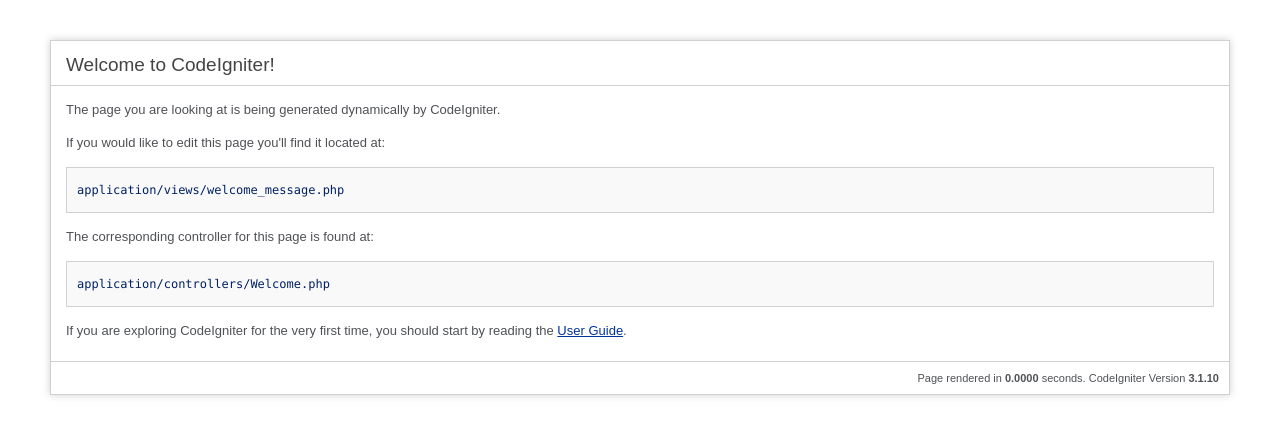
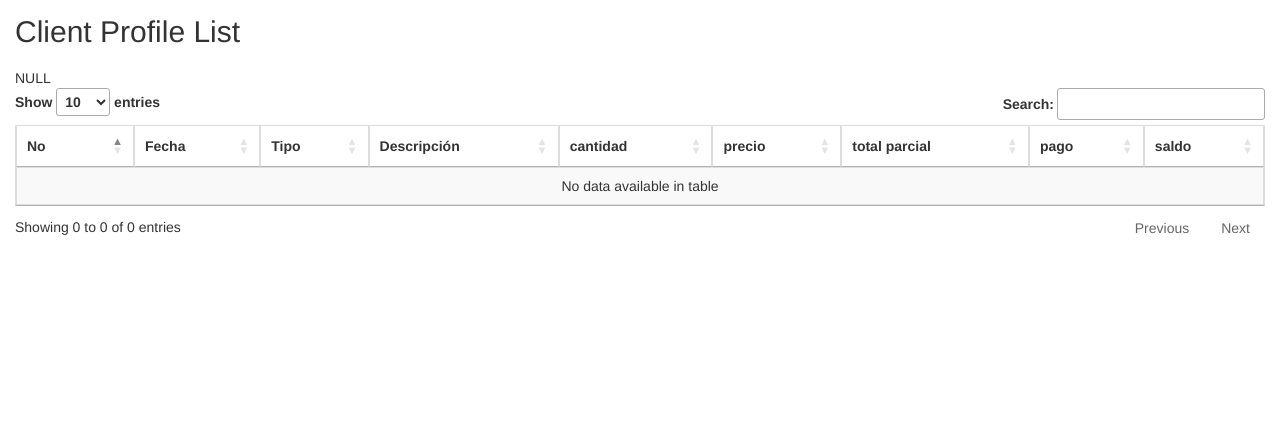
Before and after one commit to oteroweb/CodeIgniterDatatable, a CodeIgniter app: the page made by application/views/welcome_message.php in a window 1280 px wide. Shown: the top 437 px of the page. Run offline with CodeIgniter, Linux system fonts and the light colour scheme; data that the repository does not hold is empty; some libraries are stand-ins or nearby versions.

Commit message:
sql y vista datatable

```diff
--- a/application/config/database.php
+++ b/application/config/database.php
@@ -77,7 +77,7 @@ $db['default'] = array(
 	'dsn'	=> '',
 	'hostname' => 'localhost',
 	'username' => 'root',
-	'password' => '',
+	'password' => 'saratoga',
 	'database' => 'codeigniterDataTable',
 	'dbdriver' => 'mysqli',
 	'dbprefix' => '',
--- a/application/views/welcome_message.php
+++ b/application/views/welcome_message.php
@@ -1,89 +1,85 @@
-<?php
-defined('BASEPATH') OR exit('No direct script access allowed');
-?><!DOCTYPE html>
-<html lang="en">
+<!doctype html>
+<html>
 <head>
-	<meta charset="utf-8">
-	<title>Welcome to CodeIgniter</title>
-
-	<style type="text/css">
-
-	::selection { background-color: #E13300; color: white; }
-	::-moz-selection { background-color: #E13300; color: white; }
-
-	body {
-		background-color: #fff;
-		margin: 40px;
-		font: 13px/20px normal Helvetica, Arial, sans-serif;
-		color: #4F5155;
-	}
-
-	a {
-		color: #003399;
-		background-color: transparent;
-		font-weight: normal;
-	}
-
-	h1 {
-		color: #444;
-		background-color: transparent;
-		border-bottom: 1px solid #D0D0D0;
-		font-size: 19px;
-		font-weight: normal;
-		margin: 0 0 14px 0;
-		padding: 14px 15px 10px 15px;
-	}
-
-	code {
-		font-family: Consolas, Monaco, Courier New, Courier, monospace;
-		font-size: 12px;
-		background-color: #f9f9f9;
-		border: 1px solid #D0D0D0;
-		color: #002166;
-		display: block;
-		margin: 14px 0 14px 0;
-		padding: 12px 10px 12px 10px;
-	}
-
-	#body {
-		margin: 0 15px 0 15px;
-	}
-
-	p.footer {
-		text-align: right;
-		font-size: 11px;
-		border-top: 1px solid #D0D0D0;
-		line-height: 32px;
-		padding: 0 10px 0 10px;
-		margin: 20px 0 0 0;
-	}
-
-	#container {
-		margin: 10px;
-		border: 1px solid #D0D0D0;
-		box-shadow: 0 0 8px #D0D0D0;
-	}
-	</style>
+    <title>DataTables and Codeigniter</title>
+    <link rel="stylesheet" href="https://maxcdn.bootstrapcdn.com/bootstrap/3.3.7/css/bootstrap.min.css">
+    <script src="https://ajax.googleapis.com/ajax/libs/jquery/3.1.1/jquery.min.js"></script>
+    <script src="https://maxcdn.bootstrapcdn.com/bootstrap/3.3.7/js/bootstrap.min.js"></script>
+    <!--data table-->
+    <link rel="stylesheet" type="text/css" href="https://cdn.datatables.net/v/bs/pdfmake-0.1.18/dt-1.10.12/b-1.2.2/b-colvis-1.2.2/b-html5-1.2.2/b-print-1.2.2/r-2.1.0/datatables.min.css" />
+    <script type="text/javascript" src="https://cdn.datatables.net/v/bs/pdfmake-0.1.18/dt-1.10.12/b-1.2.2/b-colvis-1.2.2/b-html5-1.2.2/b-print-1.2.2/r-2.1.0/datatables.min.js"></script>
+    <!--/.data table-->
+    <style>
+        body {
+            padding: 15px;
+        }
+    </style>
 </head>
 <body>
+    <div class="row" style="margin-bottom: 10px">
+        <div class="col-md-4">
+            <h2 style="margin-top:0px">Client Profile List</h2>
+        </div>
+        <div class="col-md-4 text-center">
+            <div style="margin-top: 4px" id="message">
+                <?php // echo $this->session->userdata('message') <> '' ? $this->session->userdata('message') : ''; ?>
+            </div>
+        </div>
+        <div class="col-md-4 text-right">
+            <?php //echo anchor(site_url('Client_Profile/create'), 'Create', 'class="btn btn-primary"'); ?>
+        </div>
+    </div>
+    <table class="table table-bordered table-striped" id="mytable">
+        <thead>
+            <tr>
+                <th width="80px">No</th>
+                <th>Fecha</th>
+                <th>Tipo</th>
+                <th>Descripción</th>
+                <th>cantidad</th>
+                <th>precio</th>
+                <th>total parcial</th>
+                <th>pago</th>
+                <th>saldo</th>
+            </tr>
+        </thead>
+        <tbody>
+            <?php
+			$start = 0;
+			var_dump($clients_data);
+            foreach ($clients_data as $client_data)
+            {
 
-<div id="container">
-	<h1>Welcome to CodeIgniter!</h1>
-
-	<div id="body">
-		<p>The page you are looking at is being generated dynamically by CodeIgniter.</p>
-
-		<p>If you would like to edit this page you'll find it located at:</p>
-		<code>application/views/welcome_message.php</code>
-
-		<p>The corresponding controller for this page is found at:</p>
-		<code>application/controllers/Welcome.php</code>
-
-		<p>If you are exploring CodeIgniter for the very first time, you should start by reading the <a href="user_guide/">User Guide</a>.</p>
-	</div>
-
-	<p class="footer">Page rendered in <strong>{elapsed_time}</strong> seconds. <?php echo  (ENVIRONMENT === 'development') ?  'CodeIgniter Version <strong>' . CI_VERSION . '</strong>' : '' ?></p>
-</div>
-
+                ?>
+                <tr>
+                    <td>
+                        <?php echo ++$start ?>
+                    </td>
+                    <td>
+                        <?php echo $client_data->nombre ?>
+                    </td>
+                    <td>
+                        <?php echo $client_data->CedulaIdentidadl ?>
+                    </td>
+                    <td style="text-align:center" width="200px">
+                        <?php
+            //echo anchor(site_url('Client_Profile/read/'.$Client_Profile->id),'Read');
+            echo ' | ';
+            //echo anchor(site_url('Client_Profile/update/'.$Client_Profile->id),'Update');
+            echo ' | ';
+            //echo anchor(site_url('Client_Profile/delete/'.$Client_Profile->id),'Delete','onclick="javasciprt: return confirm(\'Are You Sure ?\')"');
+            ?>
+                    </td>
+                </tr>
+                <?php
+            }
+            ?>
+        </tbody>
+    </table>
+    <script type="text/javascript">
+        $(document).ready(function() {
+            $("#mytable").dataTable();
+        });
+    </script>
 </body>
 </html>
```
Also changed, not shown: application/controllers/Welcome.php (+88 -10 lines), application/models/Clientes_model.php (added, +76 -0 lines).
